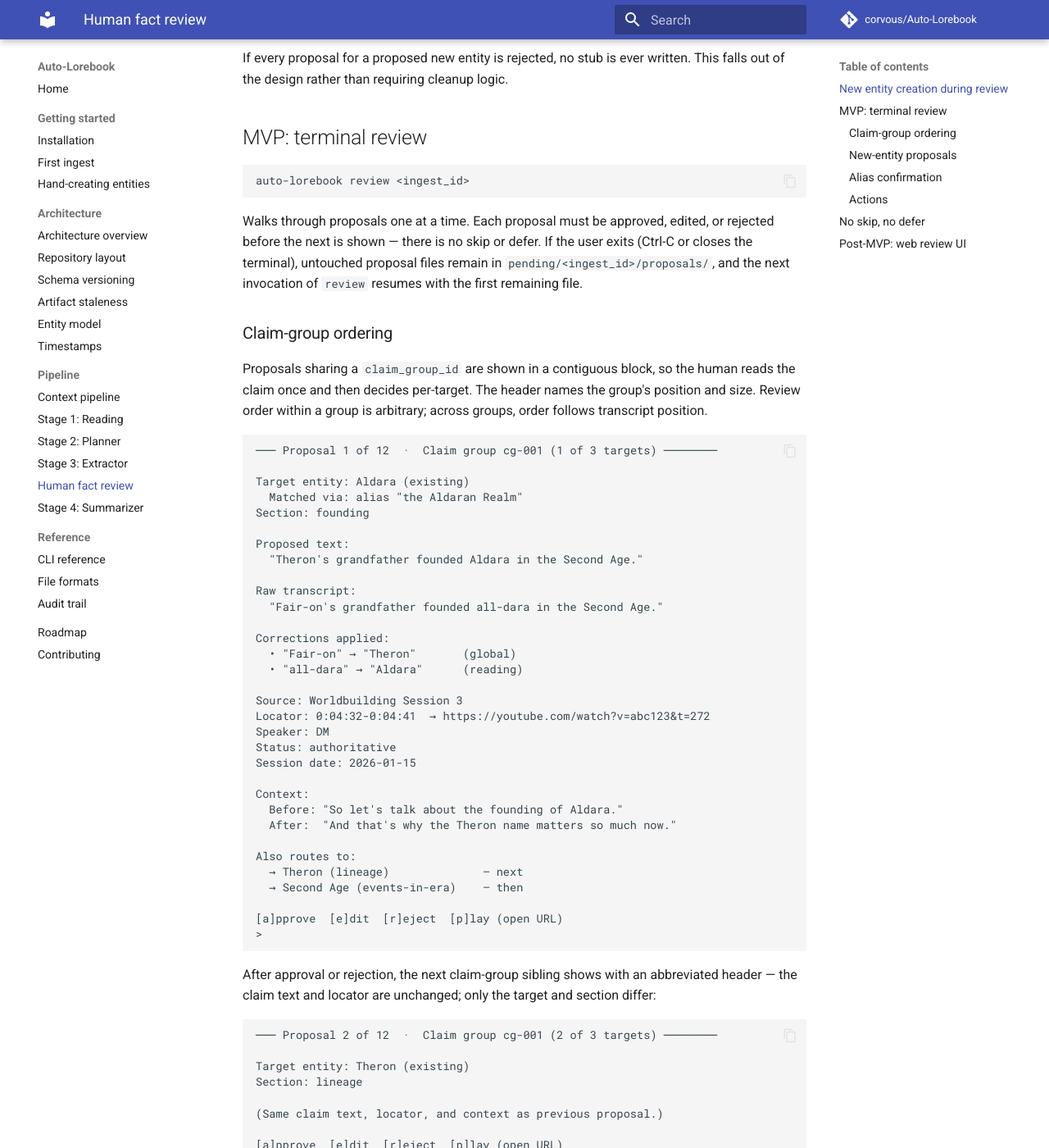
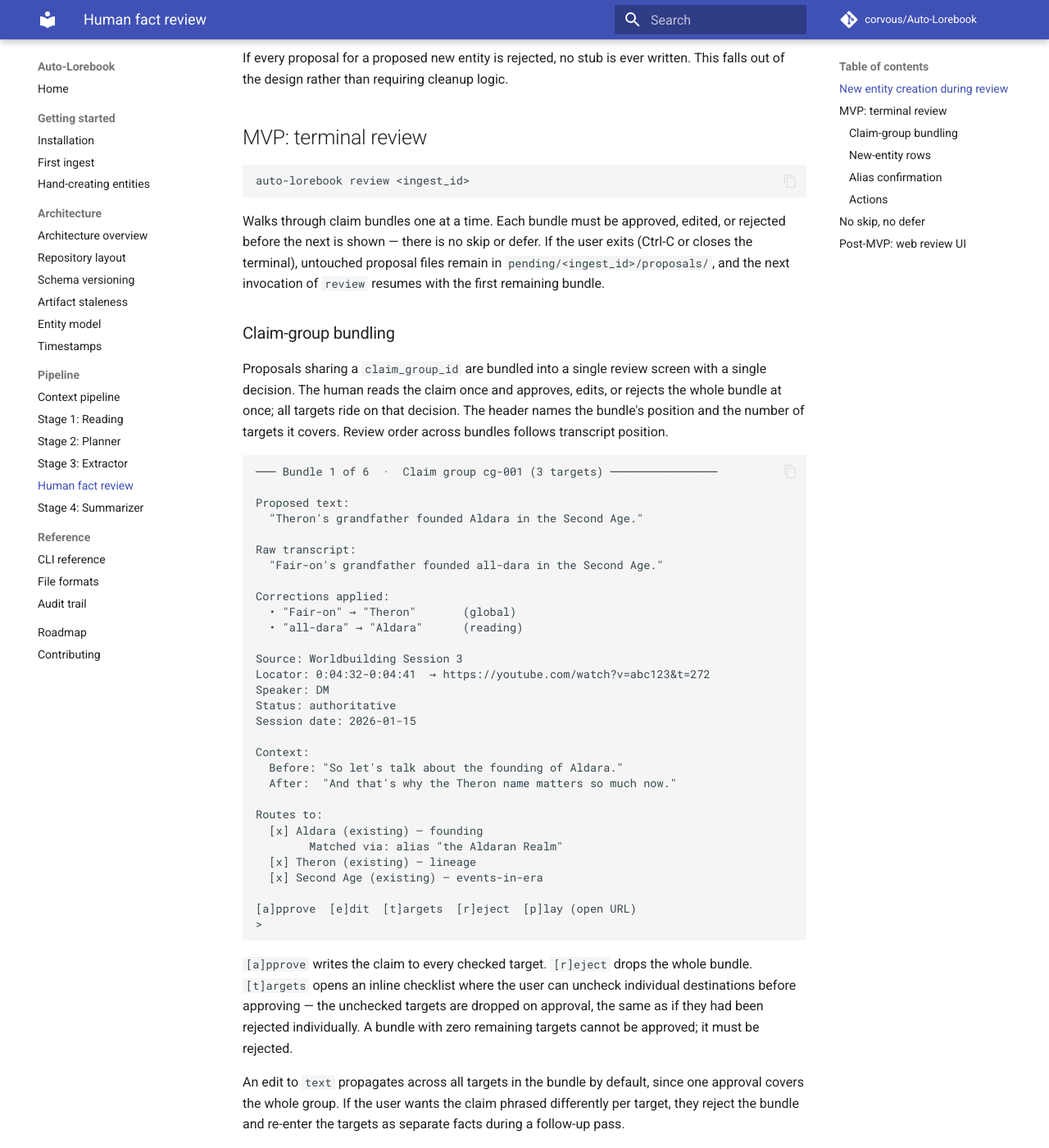
Before and after one commit to CorVous/Auto-Lorebook, an MkDocs documentation site: the page built from docs/pipeline/review.md, in a window 1280 px wide and 1400 px high, scrolled down 601 px. Shown: the whole window at 82% size. Built offline with MkDocs 1.6.1 and Material for MkDocs 9.7.7, drawn with Linux system fonts in a browser that asks for light colours; comment, search, counter and statistics services are not loaded; some of the changed text lies outside the part shown.

Commit message:
docs(review): bundle multi-destination claims into one decision
Multi-target claims are now reviewed as a single bundle: the claim
text is shown once, all destinations appear as a checklist, and one
[a]pprove/[e]dit/[r]eject decision covers them. New [t]argets action
drops individual destinations before approving. Text edits propagate
across the bundle by default. planner.md updated to match.

https://claude.ai/code/session_01UejUPZECx8cuYN3GxX4Jko

````diff
--- a/docs/pipeline/review.md
+++ b/docs/pipeline/review.md
@@ -32,25 +32,24 @@ cleanup logic.
 auto-lorebook review <ingest_id>
 ```
 
-Walks through proposals one at a time. Each proposal must be approved,
-edited, or rejected before the next is shown — there is no skip or
-defer. If the user exits (Ctrl-C or closes the terminal), untouched
-proposal files remain in `pending/<ingest_id>/proposals/`, and the
-next invocation of `review` resumes with the first remaining file.
+Walks through claim bundles one at a time. Each bundle must be
+approved, edited, or rejected before the next is shown — there is no
+skip or defer. If the user exits (Ctrl-C or closes the terminal),
+untouched proposal files remain in `pending/<ingest_id>/proposals/`,
+and the next invocation of `review` resumes with the first remaining
+bundle.
 
-### Claim-group ordering
+### Claim-group bundling
 
-Proposals sharing a `claim_group_id` are shown in a contiguous block,
-so the human reads the claim once and then decides per-target. The
-header names the group's position and size. Review order within a
-group is arbitrary; across groups, order follows transcript position.
+Proposals sharing a `claim_group_id` are bundled into a single review
+screen with a single decision. The human reads the claim once and
+approves, edits, or rejects the whole bundle at once; all targets ride
+on that decision. The header names the bundle's position and the
+number of targets it covers. Review order across bundles follows
+transcript position.
 
 ```
-─── Proposal 1 of 12  ·  Claim group cg-001 (1 of 3 targets) ────────
-
-Target entity: Aldara (existing)
-  Matched via: alias "the Aldaran Realm"
-Section: founding
+─── Bundle 1 of 6  ·  Claim group cg-001 (3 targets) ────────────────
 
 Proposed text:
   "Theron's grandfather founded Aldara in the Second Age."
@@ -72,94 +71,97 @@ Context:
   Before: "So let's talk about the founding of Aldara."
   After:  "And that's why the Theron name matters so much now."
 
-Also routes to:
-  → Theron (lineage)              — next
-  → Second Age (events-in-era)    — then
+Routes to:
+  [x] Aldara (existing) — founding
+        Matched via: alias "the Aldaran Realm"
+  [x] Theron (existing) — lineage
+  [x] Second Age (existing) — events-in-era
 
-[a]pprove  [e]dit  [r]eject  [p]lay (open URL)
+[a]pprove  [e]dit  [t]argets  [r]eject  [p]lay (open URL)
 >
 ```
 
-After approval or rejection, the next claim-group sibling shows with
-an abbreviated header — the claim text and locator are unchanged; only
-the target and section differ:
+`[a]pprove` writes the claim to every checked target. `[r]eject` drops
+the whole bundle. `[t]argets` opens an inline checklist where the user
+can uncheck individual destinations before approving — the unchecked
+targets are dropped on approval, the same as if they had been rejected
+individually. A bundle with zero remaining targets cannot be approved;
+it must be rejected.
+
+An edit to `text` propagates across all targets in the bundle by
+default, since one approval covers the whole group. If the user wants
+the claim phrased differently per target, they reject the bundle and
+re-enter the targets as separate facts during a follow-up pass.
+
+### New-entity rows
+
+A target row in the checklist that points at a proposed new entity not
+yet on disk renders as:
 
 ```
-─── Proposal 2 of 12  ·  Claim group cg-001 (2 of 3 targets) ────────
-
-Target entity: Theron (existing)
-Section: lineage
-
-(Same claim text, locator, and context as previous proposal.)
-
-[a]pprove  [e]dit  [r]eject  [p]lay (open URL)
->
+  [x] War of the Dusk (NEW — events, will be created on approval)
+        Proposed aliases: (none)
 ```
 
-An edit to `text` inside a claim group applies only to the proposal
-being edited — sibling proposals keep the original text. This is
-deliberate: the human might want to phrase the founding claim
-differently on Theron's page than on Aldara's, and forcing edits to
-propagate across siblings would undercut that. If propagation _is_
-wanted, the user edits each sibling in turn.
-
-### New-entity proposals
-
-For proposals targeting a proposed new entity that does not yet exist
-on disk:
+A row pointing at an entity created earlier in the same review session
+renders as:
 
 ```
-Target entity: War of the Dusk (NEW — events, will be created on approval)
-  Proposed aliases: (none)
+  [x] War of the Dusk (events)
+        Created earlier in this review session
 ```
 
-For proposals targeting an entity created earlier in the same review
-session:
-
-```
-Target entity: War of the Dusk (events)
-  Created earlier in this review session
-```
-
-This note is derived at display time by comparing the entity's
-`created_by_ingest` to the current ingest ID — no extra state
-required.
+The "created earlier" note is derived at display time by comparing the
+entity's `created_by_ingest` to the current ingest ID — no extra state
+required. Unchecking a NEW row before approval is equivalent to
+rejecting just that target; if every approved bundle ends up
+unchecking a given proposed entity, no stub is ever written.
 
 ### Alias confirmation
 
-For proposals where the planner matched via a mention that isn't yet
-an alias, the display offers alias confirmation:
+When any target in the bundle was matched via a mention that isn't yet
+an alias, the row carries an alias-confirmation sub-prompt resolved
+before the bundle decision is taken:
 
 ```
-Target entity: Aldara (existing)
-  Matched via: "the Realm" (not currently an alias)
-  Add "the Realm" as alias? [y/n]
+  [x] Aldara (existing) — founding
+        Matched via: "the Realm" (not currently an alias)
+        Add "the Realm" as alias? [y/n]
 ```
 
-Alias confirmation is a sub-prompt, not a main action. It applies
-immediately on `y` and is recorded in the entity YAML as an alias
-record with `source: alias-confirmation` and `added_by_ingest` set to
-the current ingest — or merged into the stub at creation time if the
-entity is new and this is its first approval, in which case the source
-on the first-approval aliases is `stub-creation`. Aliases added via
-alias confirmation are cleanly removable by `reject-ingest`.
+Alias confirmation is a per-row sub-prompt, not a main action. It
+applies immediately on `y` and is recorded in the entity YAML as an
+alias record with `source: alias-confirmation` and `added_by_ingest`
+set to the current ingest — or merged into the stub at creation time
+if the entity is new and this is its first approval, in which case the
+source on the first-approval aliases is `stub-creation`. If the user
+later unchecks that target via `[t]argets`, or rejects the bundle
+entirely, the alias write is rolled back along with the rest. Aliases
+added via alias confirmation are cleanly removable by `reject-ingest`.
 
 ### Actions
 
-- **Approve** — proposal becomes a fact, appended to the entity's YAML
-  (creating the YAML if this is the first approval for a new entity),
-  summary regenerated. Proposal file deleted.
-- **Edit** — opens `text` (and optionally other fields) for inline
-  editing. Tracks original as `text_source` on the approved fact.
-  Then approves.
-- **Reject** — proposal discarded.
+- **Approve** — for each checked target, the claim becomes a fact
+  appended to that entity's YAML (creating the YAML if this is the
+  first approval for a new entity), summary regenerated. Sibling
+  proposal files for the bundle are deleted; unchecked targets are
+  treated as rejected and their proposal files are also deleted.
+- **Edit** — opens `text` for inline editing; the edit applies to
+  every checked target in the bundle. Original is tracked as
+  `text_source` on each approved fact. Then approves.
+- **Targets** — opens the route checklist so individual destinations
+  can be unchecked (or re-checked) before the bundle decision. Status,
+  speaker, and section overrides are taken per row from this
+  sub-prompt; defaults come from the planner.
+- **Reject** — entire bundle discarded; every sibling proposal file
+  deleted.
 - **Play** — prints the URL; user clicks through to verify against
   audio. Play is not a decision — after playing, the user still must
-  approve, edit, or reject the current proposal.
+  approve, edit, or reject the current bundle.
 
-Status, speaker, and section can all be overridden during review.
-Text edits are supported but optional — approving as-is is fine since
-the summarizer produces readable prose downstream.
+Per-target status, speaker, and section overrides live behind
+`[t]argets`. Text edits are supported but optional — approving as-is
+is fine since the summarizer produces readable prose downstream.
 
 ## No skip, no defer
 
````
Also changed, not shown: docs/pipeline/planner.md (+6 -3 lines).
